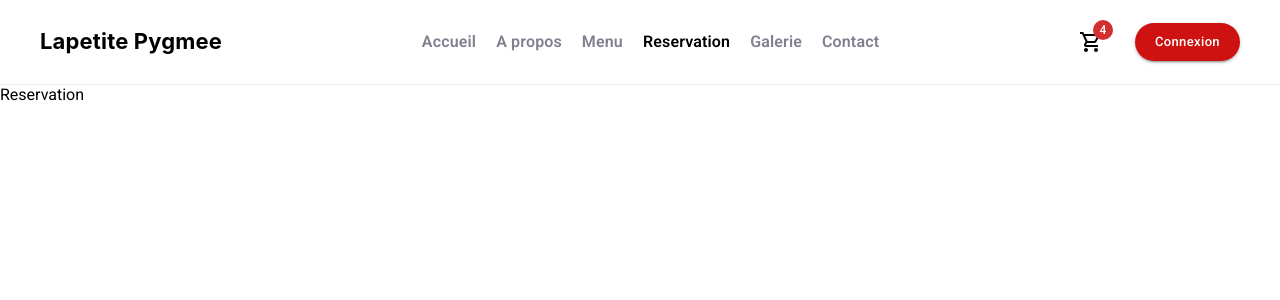
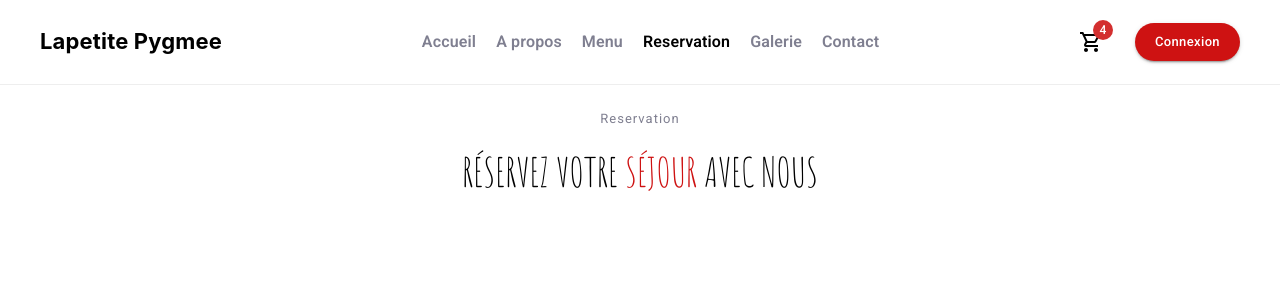
Before and after one commit to viadel13/lapetite-pygmee, a React (Create React App) app: page /reservation in a window 1280 px wide. Shown: the top 300 px of the page. Built offline with nearby package versions, Linux system fonts and the light colour scheme.

Commit message:
first commit

```diff
--- a/src/assets/css/index.css
+++ b/src/assets/css/index.css
@@ -10,6 +10,7 @@
     padding: 0;
     margin: 0;
     box-sizing: border-box;
+    /* border: 1px solid red; */
 }
 body{
   font-family: var(--font-default);
@@ -26,6 +27,7 @@ body{
 
 .rotating-avatar {
   animation: imgRotate 50s linear infinite;
+
 }
 
 .active{
--- a/src/components/Apropos/Index.js
+++ b/src/components/Apropos/Index.js
@@ -52,7 +52,7 @@ const Apropos = () => {
           ) : (
             <>
 
-              <Stack mt={3} spacing={2} justifyContent='center' alignItems='center'>
+              <Stack className='animate__animated animate__slideInUp animate__fadeIn' mt={3} spacing={2} justifyContent='center' alignItems='center'>
                 <Typography
                   variant='h6'
                   component='h2'
@@ -69,7 +69,7 @@ const Apropos = () => {
                 </Typography>
               </Stack>
 
-              <Grid container spacing={{ xs: 2, sm: 4, md: 8, lg: 8 }}>
+              <Grid container spacing={{ xs: 2, sm: 4, md: 8, lg: 8 }} className='animate__animated animate__slideInUp animate__fadeIn' >
                 <Grid item xs={12} sm={12} md={6}>
                   <Box
                     display='flex'
--- a/src/components/Hero/Index.js
+++ b/src/components/Hero/Index.js
@@ -31,7 +31,7 @@ const Hero = () => {
             <Backdrop
               sx={{ color: '#fff', zIndex: (theme) => theme.zIndex.drawer + 1 }}
               open={load}
-              // onClick={handleClose}
+            // onClick={handleClose}
             >
               <CircularProgress color="inherit" />
             </Backdrop>
@@ -48,16 +48,20 @@ const Hero = () => {
                 minHeight: '100vh',
                 alignItems: { xs: 'stretch', sm: 'stretch', md: 'center' },
                 backgroundSize: 'cover',
-                overflowX: { xs: 'hidden', md: 'none' },
+                overflow: { xs: 'hidden', md: 'hidden' },
                 padding: { xs: '100px 0px 60px 0px', sm: '100px 0px 60px 0px', md: '90px 0px 60px 0px' }
               }}
               columnGap={20}
             >
 
-              <Box px={2} flex={1} sx={{ display: 'flex', justifyContent: 'center', alignItems: 'center', overflow: 'hidden' }}>
-                <Avatar className='rotating-avatar ' sx={{ borderRadius: 0, width: { xs: '100%', sm: '70%', md: '100%' }, height: '80%' }} src={ndole} alt='ndole' />
+              <Box px={2} flex={1} className='animate__animated animate__zoomIn' sx={{ display: 'flex', justifyContent: 'center', alignItems: 'center', overflow: 'hidden' }}>
+
+                <Avatar className='rotating-avatar' sx={{ borderRadius: 0, width: { xs: '100%', sm: '70%', md: '100%' }, height: '80%' }} src={ndole} alt='ndole' />
+
               </Box>
-              <Box flex={1} display='flex' sx={{ flexDirection: { xs: 'column', sm: 'column', md: 'column' }, alignItems: { xs: 'center', sm: 'center', md: 'stretch' }, justifyContent: 'center' }}>
+
+
+              <Box flex={1} className='animate__animated animate__slideInUp animate__fadeIn' display='flex' sx={{ flexDirection: { xs: 'column', sm: 'column', md: 'column' }, alignItems: { xs: 'center', sm: 'center', md: 'stretch' }, justifyContent: 'center' }}>
                 <Typography
                   variant='h6'
                   mt={4}
--- a/src/components/Menu/Index.js
+++ b/src/components/Menu/Index.js
@@ -53,6 +53,7 @@ const Menu = () => {
               <TabPanel value="1" sx={{ p: { xs: 1, sm: 1, md: 0 } }}>
                 <Typography sx={{ textAlign: 'center', color: '#676775' }}>Menu</Typography>
                 <Typography sx={{ textAlign: 'center', color: '#ce1212', fontWeight: 600, fontSize: "36px" }}>Traditionnel</Typography>
+                <div className='animate__animated animate__fadeIn' >
                   <Grid container spacing={2}>
                     <Grid item xs={12} sm={12} md={6}>
                       <Box mt={4} >
@@ -131,11 +132,13 @@ const Menu = () => {
                       </Box>
                     </Grid>
                   </Grid>
+                </div>
               </TabPanel>
 
               <TabPanel value="2" sx={{ p: { xs: 1, sm: 1, md: 0 } }}>
                 <Typography sx={{ textAlign: 'center', color: '#676775' }}>Menu</Typography>
                 <Typography sx={{ textAlign: 'center', color: '#ce1212', fontWeight: 600, fontSize: "36px" }}>Grillades</Typography>
+                <div className='animate__animated animate__fadeIn' >
                   <Grid container spacing={2}>
                     <Grid item xs={12} sm={12} md={6}>
                       <Box mt={4} >
@@ -214,10 +217,12 @@ const Menu = () => {
                       </Box>
                     </Grid>
                   </Grid>
+                </div>
               </TabPanel>
               <TabPanel value="3" sx={{ p: { xs: 1, sm: 1, md: 0 } }}>
                 <Typography sx={{ textAlign: 'center', color: '#676775' }}>Menu</Typography>
                 <Typography sx={{ textAlign: 'center', color: '#ce1212', fontWeight: 600, fontSize: "36px" }}>Végétarien</Typography>
+                <div className='animate__animated animate__fadeIn' >
                   <Grid container spacing={2}>
                     <Grid item xs={12} sm={12} md={6}>
                       <Box mt={4} >
@@ -296,6 +301,7 @@ const Menu = () => {
                       </Box>
                     </Grid>
                   </Grid>
+                </div>
               </TabPanel>
             </TabContext>
           </Box>
--- a/src/components/Reservation/Index.js
+++ b/src/components/Reservation/Index.js
@@ -1,10 +1,31 @@
+import { Box, Container, Stack, Typography } from '@mui/material';
 import React from 'react'
 
 const Reservation = () => {
   return (
-    <div>
-      Reservation
-    </div>
+    <Box>
+    <Container disableGutters sx={{ maxWidth: { xs: 'xs', sm: 'md', md: 'xs', lg: 'lg', xl: 'xs' } }}>
+      <>
+        <Stack mt={3} spacing={2} justifyContent='center' alignItems='center'>
+          <Typography
+            variant='h6'
+            component='h2'
+            sx={{
+              color: '#7f7f90',
+              fontWeight: 400,
+              letterSpacing: '1px',
+              fontSize: '13px',
+            }}
+          >Reservation</Typography>
+          <Typography variant='p' sx={{ textTransform: 'uppercase', fontWeight: '400', fontFamily: 'var( --font-primary)', fontSize: '40px', textAlign: 'center' }}>
+          Réservez votre
+            <Typography variant='span' sx={{ color: '#ce1212' }}> séjour </Typography>
+            avec nous
+          </Typography>
+        </Stack>
+      </>
+    </Container>
+    </Box>
   )
 }
 
```
Lines whose indentation alone changed are shown as unchanged.
